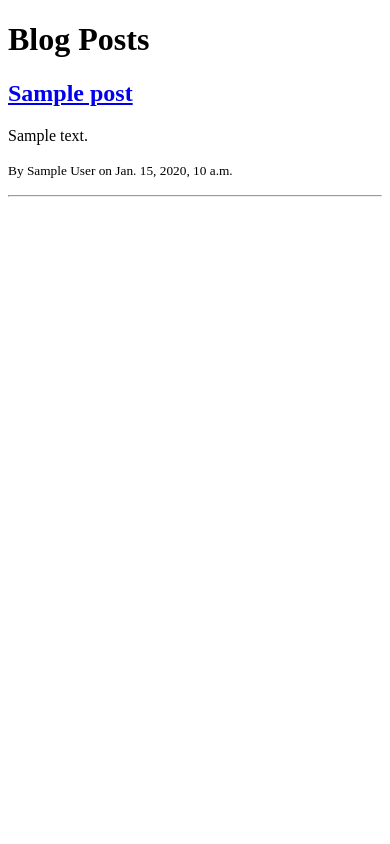
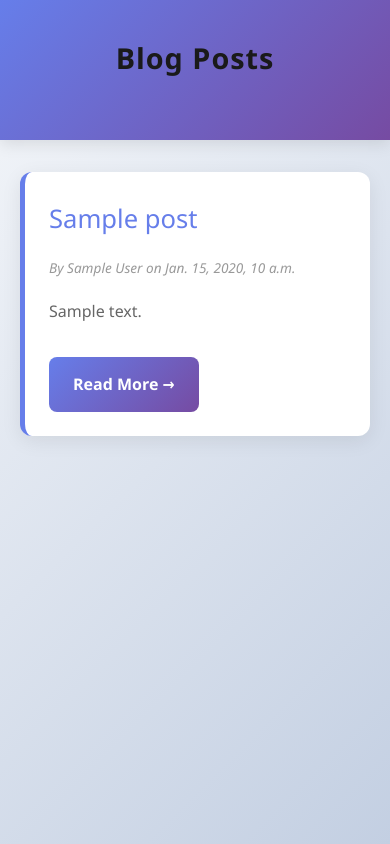
Before and after one commit to Amit4517187/django_blog, a Django app: template blog/templates/blog/post_list.html in a window 390 px wide. Run offline with Django 5.2, Linux system fonts and the light colour scheme; the template is opened without the code that fills it: most values are stand-ins (such as "Sample title", 1, 10 or a date in 2020).

Commit message:
CSS: styling of the webpage

```diff
--- /dev/null
+++ b/blog/static/css/blog.css
@@ -0,0 +1,209 @@
+/* ===== Blog CSS Styles ===== */
+
+* {
+    margin: 0;
+    padding: 0;
+    box-sizing: border-box;
+}
+
+body {
+    font-family: 'Segoe UI', Tahoma, Geneva, Verdana, sans-serif;
+    line-height: 1.8;
+    color: #333;
+    background: linear-gradient(135deg, #f5f7fa 0%, #c3cfe2 100%);
+    min-height: 100vh;
+}
+
+/* ===== Header & Navigation ===== */
+header {
+    background: linear-gradient(135deg, #667eea 0%, #764ba2 100%);
+    color: white;
+    padding: 2rem 0;
+    box-shadow: 0 4px 15px rgba(0, 0, 0, 0.1);
+    margin-bottom: 2rem;
+}
+
+header h1 {
+    font-size: 2.5rem;
+    font-weight: 700;
+    text-align: center;
+    letter-spacing: 1px;
+}
+
+/* ===== Container ===== */
+.container {
+    max-width: 900px;
+    margin: 0 auto;
+    padding: 0 20px;
+}
+
+/* ===== Typography ===== */
+h1 {
+    color: #1a1a1a;
+    margin-bottom: 1.5rem;
+    font-size: 2.5rem;
+}
+
+h2 {
+    color: #2c3e50;
+    margin-bottom: 1rem;
+    font-size: 1.8rem;
+}
+
+p {
+    margin-bottom: 1rem;
+    color: #555;
+    line-height: 1.9;
+}
+
+/* ===== Post List ===== */
+.post-list {
+    list-style: none;
+    display: grid;
+    gap: 2rem;
+    margin-bottom: 3rem;
+}
+
+.post-item {
+    background: white;
+    padding: 2rem;
+    border-radius: 12px;
+    box-shadow: 0 5px 20px rgba(0, 0, 0, 0.08);
+    transition: all 0.3s ease;
+    border-left: 5px solid #667eea;
+}
+
+.post-item:hover {
+    transform: translateY(-5px);
+    box-shadow: 0 10px 30px rgba(0, 0, 0, 0.15);
+}
+
+.post-item h2 {
+    margin-top: 0;
+    margin-bottom: 0.8rem;
+    color: #667eea;
+    font-size: 1.6rem;
+}
+
+.post-meta {
+    font-size: 0.85rem;
+    color: #999;
+    margin-bottom: 1rem;
+    font-style: italic;
+}
+
+.post-content {
+    color: #666;
+    line-height: 1.8;
+    margin-bottom: 1rem;
+}
+
+/* ===== Post Detail ===== */
+.post-detail {
+    background: white;
+    padding: 3rem;
+    border-radius: 12px;
+    box-shadow: 0 5px 20px rgba(0, 0, 0, 0.08);
+    line-height: 2;
+    margin-bottom: 2rem;
+}
+
+.post-detail h1 {
+    color: #667eea;
+    margin-bottom: 1rem;
+}
+
+.post-detail p {
+    font-size: 1.05rem;
+    color: #555;
+}
+
+/* ===== Links ===== */
+a {
+    color: #667eea;
+    text-decoration: none;
+    transition: all 0.3s ease;
+    font-weight: 500;
+}
+
+a:hover {
+    color: #764ba2;
+    text-decoration: underline;
+}
+
+.read-more {
+    display: inline-block;
+    margin-top: 1rem;
+    padding: 0.8rem 1.5rem;
+    background: linear-gradient(135deg, #667eea 0%, #764ba2 100%);
+    color: white;
+    border-radius: 8px;
+    transition: all 0.3s ease;
+    font-weight: 600;
+}
+
+.read-more:hover {
+    transform: scale(1.05);
+    box-shadow: 0 5px 15px rgba(102, 126, 234, 0.4);
+    text-decoration: none;
+}
+
+/* ===== Buttons ===== */
+button, .btn {
+    padding: 0.8rem 1.5rem;
+    background: linear-gradient(135deg, #667eea 0%, #764ba2 100%);
+    color: white;
+    border: none;
+    border-radius: 8px;
+    cursor: pointer;
+    font-size: 1rem;
+    font-weight: 600;
+    transition: all 0.3s ease;
+}
+
+button:hover, .btn:hover {
+    transform: translateY(-2px);
+    box-shadow: 0 5px 15px rgba(102, 126, 234, 0.4);
+}
+
+/* ===== Footer ===== */
+footer {
+    background: #2c3e50;
+    color: white;
+    text-align: center;
+    padding: 2rem;
+    margin-top: 3rem;
+    border-top: 3px solid #667eea;
+}
+
+footer p {
+    color: #bbb;
+    margin: 0;
+}
+
+/* ===== Responsive Design ===== */
+@media (max-width: 768px) {
+    header h1 {
+        font-size: 1.8rem;
+    }
+
+    h1 {
+        font-size: 1.8rem;
+    }
+
+    h2 {
+        font-size: 1.3rem;
+    }
+
+    .post-detail {
+        padding: 1.5rem;
+    }
+
+    .post-item {
+        padding: 1.5rem;
+    }
+
+    .post-list {
+        gap: 1.5rem;
+    }
+}
--- a/blog/templates/blog/post_list.html
+++ b/blog/templates/blog/post_list.html
@@ -1,19 +1,29 @@
+{% load static %}
 <!DOCTYPE html>
 <html>
 <head>
     <title>Blog Posts</title>
+    <link rel="stylesheet" href="{% static 'css/blog.css' %}">
 </head>
 <body>
-    <h1>Blog Posts</h1>
-    {% for post in posts %}
-        <div>
-            <h2><a href="{% url 'post_detail' pk=post.pk %}">{{ post.title }}</a></h2>
-            <p>{{ post.text|truncatewords:50 }}</p>
-            <p><small>By {{ post.author }} on {{ post.published_date }}</small></p>
+    <header>
+        <div class="container">
+            <h1>Blog Posts</h1>
         </div>
-        <hr>
-    {% empty %}
-        <p>No posts yet.</p>
-    {% endfor %}
+    </header>
+    <div class="container">
+        <ul class="post-list">
+            {% for post in posts %}
+                <li class="post-item">
+                    <h2><a href="{% url 'post_detail' pk=post.pk %}">{{ post.title }}</a></h2>
+                    <p class="post-meta">By {{ post.author }} on {{ post.published_date }}</p>
+                    <p class="post-content">{{ post.text|truncatewords:50 }}</p>
+                    <a href="{% url 'post_detail' pk=post.pk %}" class="read-more">Read More →</a>
+                </li>
+            {% empty %}
+                <p>No posts yet.</p>
+            {% endfor %}
+        </ul>
+    </div>
 </body>
 </html>
```
Also changed, not shown: blog/templates/blog/post_detail.html (+14 -4 lines), db.sqlite3.
